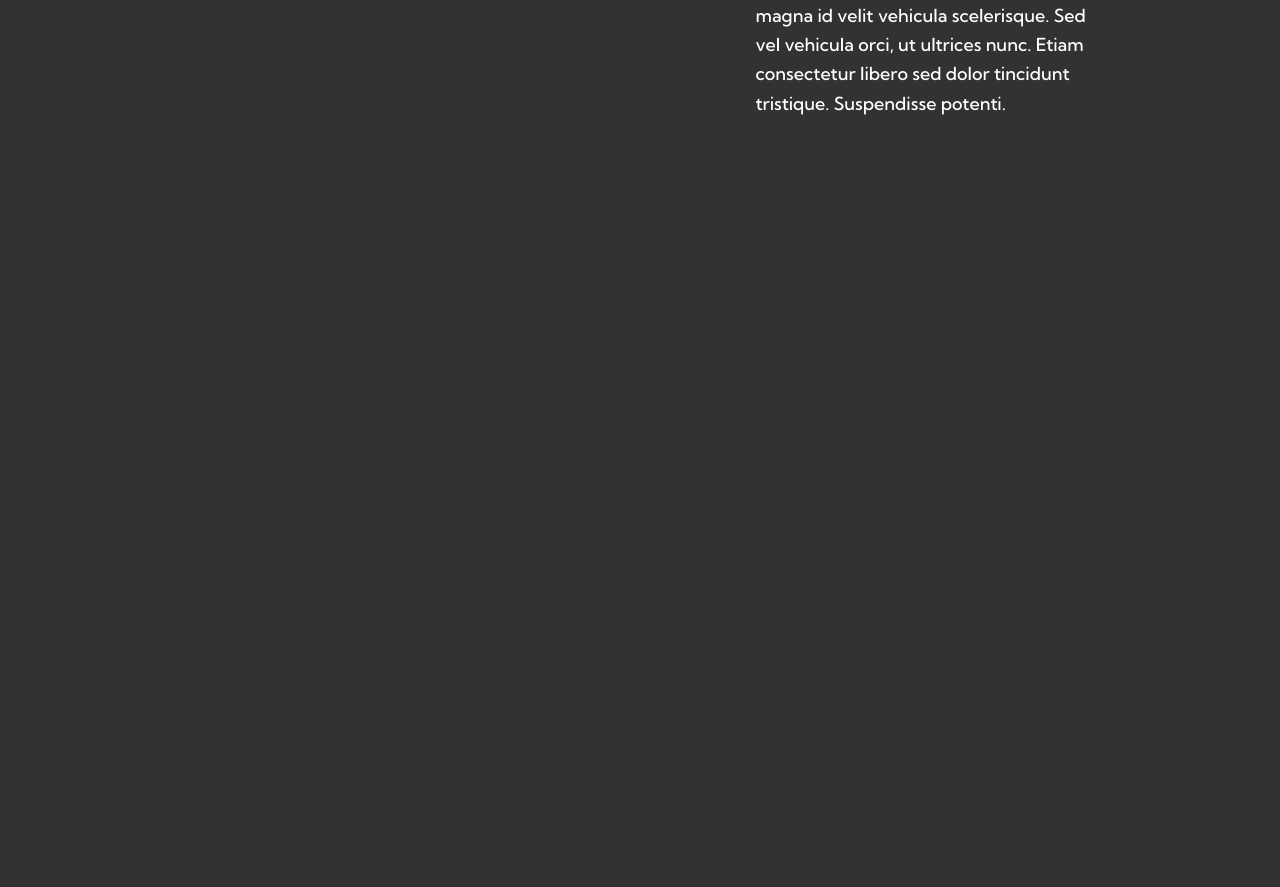
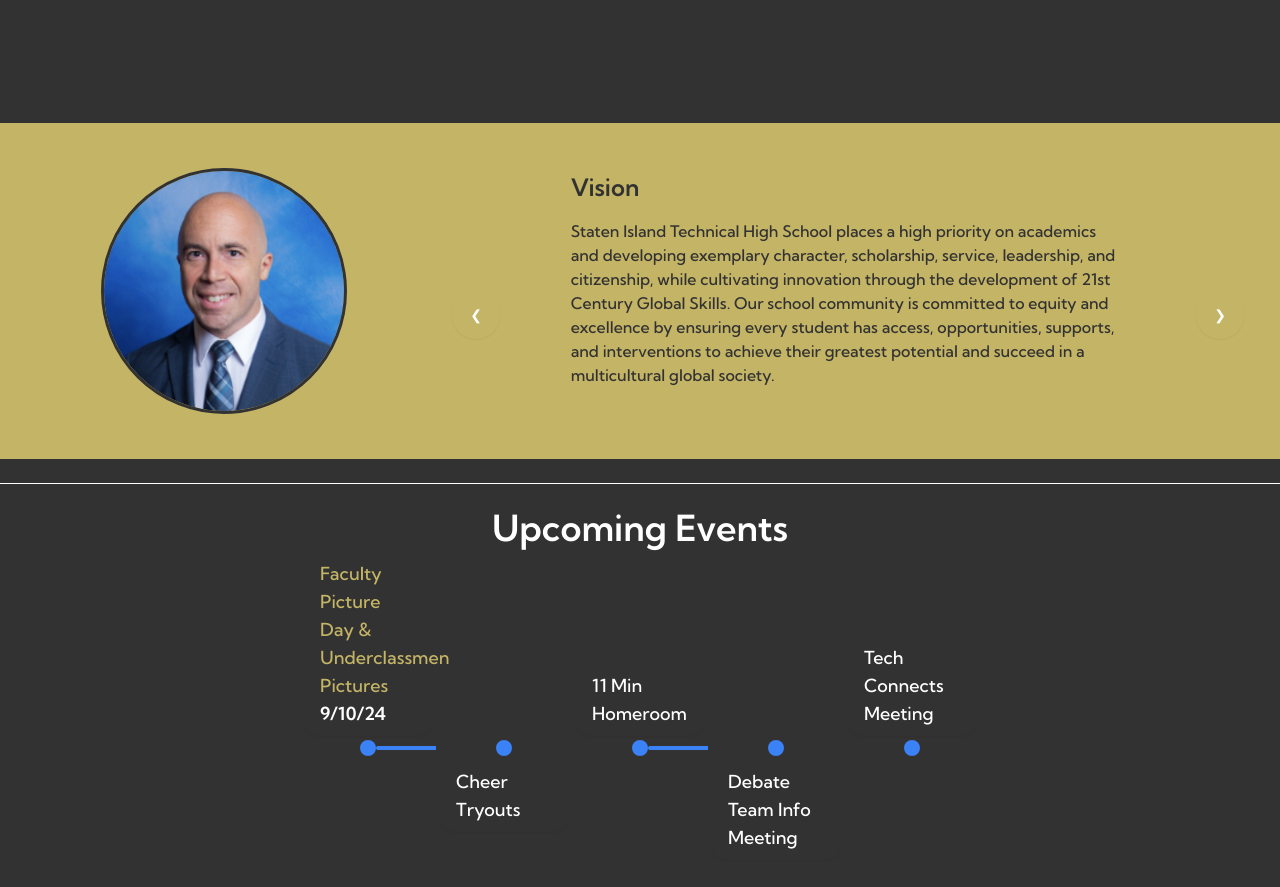
Before and after one commit to sitechtimes/SITHS-website-redesign, a Vue app in the folder siths-redesign/: page / in a window 1280 px wide. Shown: the part 745-1632 px from the top of the page. Before the commit the page ends 868 px from the top, so only its background shows below. Built offline with nearby package versions, Linux system fonts and the light colour scheme.

Commit message:
vision/mission, upcoming events

```diff
--- a/siths-redesign/package.json
+++ b/siths-redesign/package.json
@@ -19,6 +19,7 @@
     "@vitejs/plugin-vue": "^5.0.5",
     "@vue/eslint-config-prettier": "^9.0.0",
     "autoprefixer": "^10.4.20",
+    "daisyui": "^4.12.10",
     "eslint": "^8.57.0",
     "eslint-plugin-vue": "^9.23.0",
     "postcss": "^8.4.45",
--- /dev/null
+++ b/siths-redesign/src/components/MissionStatement.vue
@@ -0,0 +1,51 @@
+<template>
+    <div class="flex flex-col items-center px-4 py-12 bg-gold">
+
+        <div class="flex flex-row">
+        <div class="avatar w-1/3 flex flex-row justify-center items-center">
+            <div class="ring-primary ring-offset-base-100 w-[15rem] h-[15rem] rounded-full ring ring-offset-2 outline outline-gray">
+                <img src="/src/assets/imgs/erlenwein.png" />
+            </div>
+        </div>
+        <div class="carousel w-2/3 relative">
+            <div id="slide1" class="carousel-item relative w-full">
+                <div class="flex flex-col w-2/3 mx-auto space-y-4">
+                    <h1 class="text-2xl font-semibold text-gray">Vision</h1>
+                    <p class="text-base text-gray">
+                        Staten Island Technical High School places a high priority on academics and developing exemplary
+                        character, scholarship, service, leadership, and citizenship, while cultivating innovation
+                        through the development of 21st Century Global Skills. Our school community is committed to
+                        equity and excellence by ensuring every student has access, opportunities, supports, and
+                        interventions to achieve their greatest potential and succeed in a multicultural global society.
+                    </p>
+                </div>
+                <div class="absolute left-5 right-5 top-1/2 flex -translate-y-1/2 transform justify-between">
+                    <a href="#slide4" class="btn btn-circle">❮</a>
+                    <a href="#slide2" class="btn btn-circle">❯</a>
+                </div>
+            </div>
+            <div id="slide2" class="carousel-item relative w-full">
+                <div class="flex flex-col w-2/3 mx-auto space-y-4">
+                    <h1 class="text-2xl font-semibold">Mission</h1>
+                    <p class="text-base">
+                        Staten Island Technical High School places a high priority on academics and developing exemplary
+                        character, scholarship, service, leadership, and citizenship, while cultivating innovation
+                        through the development of 21st Century Global Skills. Our school community is committed to
+                        equity and excellence by ensuring every student has access, opportunities, supports, and
+                        interventions to achieve their greatest potential and succeed in a multicultural global society.
+                    </p>
+                </div>
+                <div class="absolute left-5 right-5 top-1/2 flex -translate-y-1/2 transform justify-between">
+                    <a href="#slide1" class="btn btn-circle">❮</a>
+                    <a href="#slide2" class="btn btn-circle">❯</a>
+                </div>
+            </div>
+        </div>
+    </div></div>
+    <div class="w-full h-[1px] bg-white my-6"></div>
+</template>
+
+<script setup>
+</script>
+
+<style scoped></style>
--- /dev/null
+++ b/siths-redesign/src/components/UpcomingEvents.vue
@@ -0,0 +1,56 @@
+<template>
+    <div class="flex flex-col justify-center items-center ">
+        <h1 class="text-4xl font-semibold">Upcoming Events</h1>
+        <ul class="timeline">
+            <li>
+                <div class="timeline-start timeline-box">
+                    <p class="text-lg w-24 text-gold">Faculty Picture Day & Underclassmen Pictures</p>
+                    <p class="text-lg w-24 font-semibold">9/10/24</p>
+                </div>
+                <div class="timeline-middle">
+                    <div class="w-4 h-4 bg-blue-500 rounded-full"></div>
+                </div>
+                <hr class="bg-blue-500" />
+            </li>
+            <li>
+                <hr class="bg-primary" />
+                <div class="timeline-middle">
+                    <div class="w-4 h-4 bg-blue-500 rounded-full"></div>
+                </div>
+                <div class="timeline-end timeline-box"> <p class="text-lg w-24">Cheer Tryouts</p></div>
+                <hr class="bg-primary" />
+            </li>
+            <li>
+                <hr class="bg-primary" />
+                <div class="timeline-start timeline-box"> <p class="text-lg w-24">11 Min Homeroom</p></div>
+                <div class="timeline-middle">
+                    <div class="w-4 h-4 bg-blue-500 rounded-full"></div>
+                </div>
+                <hr class="bg-blue-500"/>
+            </li>
+            <li>
+                <hr />
+                <div class="timeline-middle">
+                    <div class="w-4 h-4 bg-blue-500 rounded-full"></div>
+                </div>
+                <div class="timeline-end timeline-box">
+                    <p class="text-lg w-24">Debate Team Info Meeting</p>
+                </div>
+                <hr />
+            </li>
+            <li>
+                <hr />
+                <div class="timeline-start timeline-box">
+                    <p class="text-lg w-24">Tech Connects Meeting</p>
+                </div>
+                <div class="timeline-middle">
+                    <div class="w-4 h-4 bg-blue-500 rounded-full"></div>
+                </div>
+            </li>
+        </ul>
+    </div>
+</template>
+
+<script setup>
+
+</script>
--- a/siths-redesign/src/views/HomePage.vue
+++ b/siths-redesign/src/views/HomePage.vue
@@ -30,13 +30,16 @@
         <!-- filler -->
         <p class="text-lg leading-relaxed">
           Lorem ipsum dolor sit amet, consectetur adipiscing elit. Quisque tincidunt orci ac urna fermentum, nec facilisis magna iaculis. Proin vel lacinia turpis. Sed vehicula, odio et accumsan consectetur, orci urna fringilla mi, sit amet malesuada erat lacus nec mi. Vivamus aliquam libero sit amet lacus vehicula, ac viverra dolor fringilla. Fusce aliquam massa nec turpis condimentum venenatis. Suspendisse sed magna purus. Donec imperdiet metus non libero ornare, at volutpat arcu accumsan. Phasellus nec faucibus libero. Nullam eu orci nisl. Sed vestibulum, odio sed ornare laoreet, dolor justo varius ligula, ut porttitor dui nisi sed nisl.
-          <br><br>
-          Donec vestibulum ullamcorper lorem, at porttitor felis rhoncus eget. Vivamus sed fermentum velit, nec lobortis urna. Mauris maximus viverra lacus sit amet fermentum. Nulla facilisi. Integer sit amet purus sit amet elit egestas lobortis. In id magna id velit vehicula scelerisque. Sed vel vehicula orci, ut ultrices nunc. Etiam consectetur libero sed dolor tincidunt tristique. Suspendisse potenti.
-        </p>
+         </p>
       </div>
     </div>
+    <MissionStatement />
+    <UpcomingEvents />
   </template>
 
   <script setup>
+import MissionStatement from '@/components/MissionStatement.vue';
+import UpcomingEvents from '@/components/UpcomingEvents.vue';
+
 
   </script>
--- a/siths-redesign/tailwind.config.js
+++ b/siths-redesign/tailwind.config.js
@@ -9,9 +9,10 @@ export default {
   theme: {
     extend: {
       colors:{
-        "gold":"#C4B466"
+        "gold":"#C4B466",
+        "gray":"#323232",
       }
     },
   },
-  plugins: [],
+  plugins: [require('daisyui'),],
 }
```
Also changed, not shown: siths-redesign/src/assets/imgs/erlenwein.png (added), 1 other file (tests, documents, lock files or other folders).
